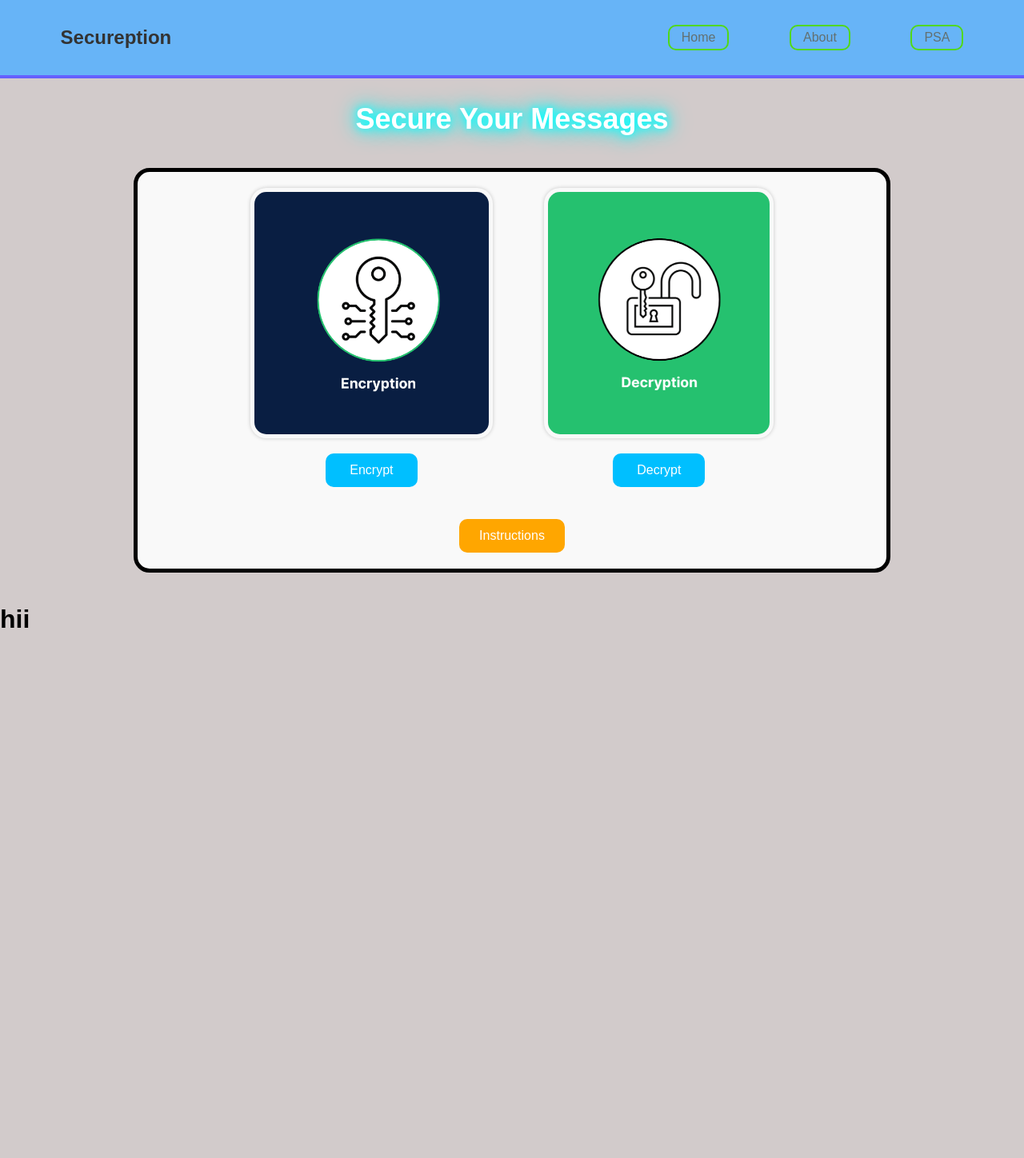
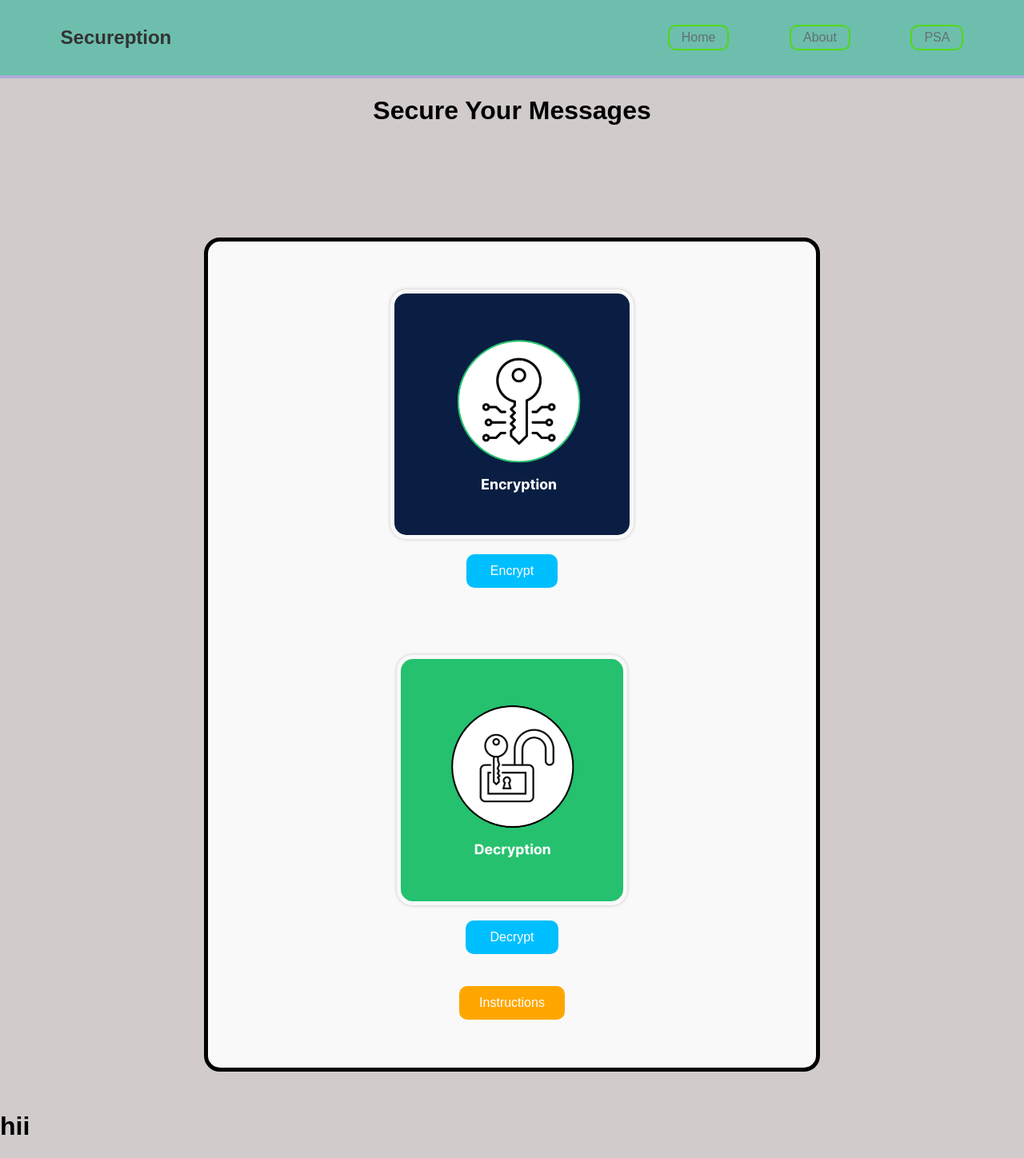
Before and after one commit to Thanush-07/Secureption-, a Flask app: page / in a window 1280 px wide. Shown: the whole page at 80% size. Before the commit the page ends 785 px from the top, so only its background shows below. Run offline with Flask 3, Linux system fonts and the light colour scheme.

Commit message:
style sheet updated

```diff
--- a/static/style.css
+++ b/static/style.css
@@ -6,24 +6,17 @@ body {
   padding: 0;
 }
 
-/* Glowing Title */
-.glow-title {
-  text-align: center;
-  font-size: 36px;
-  margin-top: 30px;
-  color: #fff;
-  text-shadow: 0 0 10px #0ff, 0 0 20px #0ff, 0 0 30px #0ff;
-}
+
 
 /* Navigation Bar */
 nav {
   height: 2.5cm;
-  background-color: rgb(103, 180, 247);
+  background-color: rgb(109, 190, 173);
   display: flex;
   align-items: center;
   justify-content: space-between;
   padding: 0 2cm;
-  border-bottom: 4px solid rgb(101, 96, 255);
+  border-bottom: 4px solid rgb(174, 172, 216);
 }
 
 nav h2 {
@@ -57,9 +50,11 @@ nav h2 {
 
 /* Main Container */
 #cont {
-  margin: 40px auto;
-  padding: 20px;
-  width: 70%;
+
+  margin: 50px auto;
+  padding: 60px;
+  margin-top: 140px;
+  width:50%;
   border: 5px solid black;
   border-radius: 20px;
   background-color: #f9f9f9;
```
